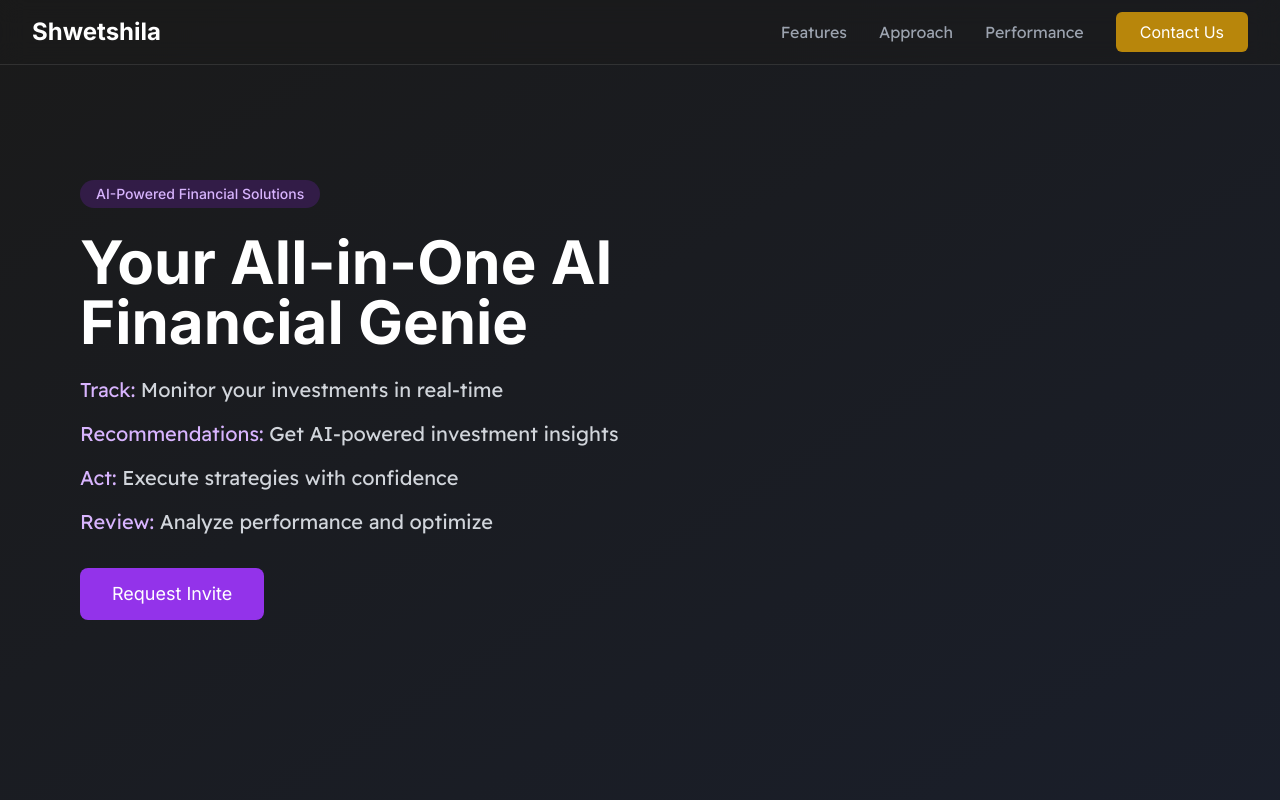
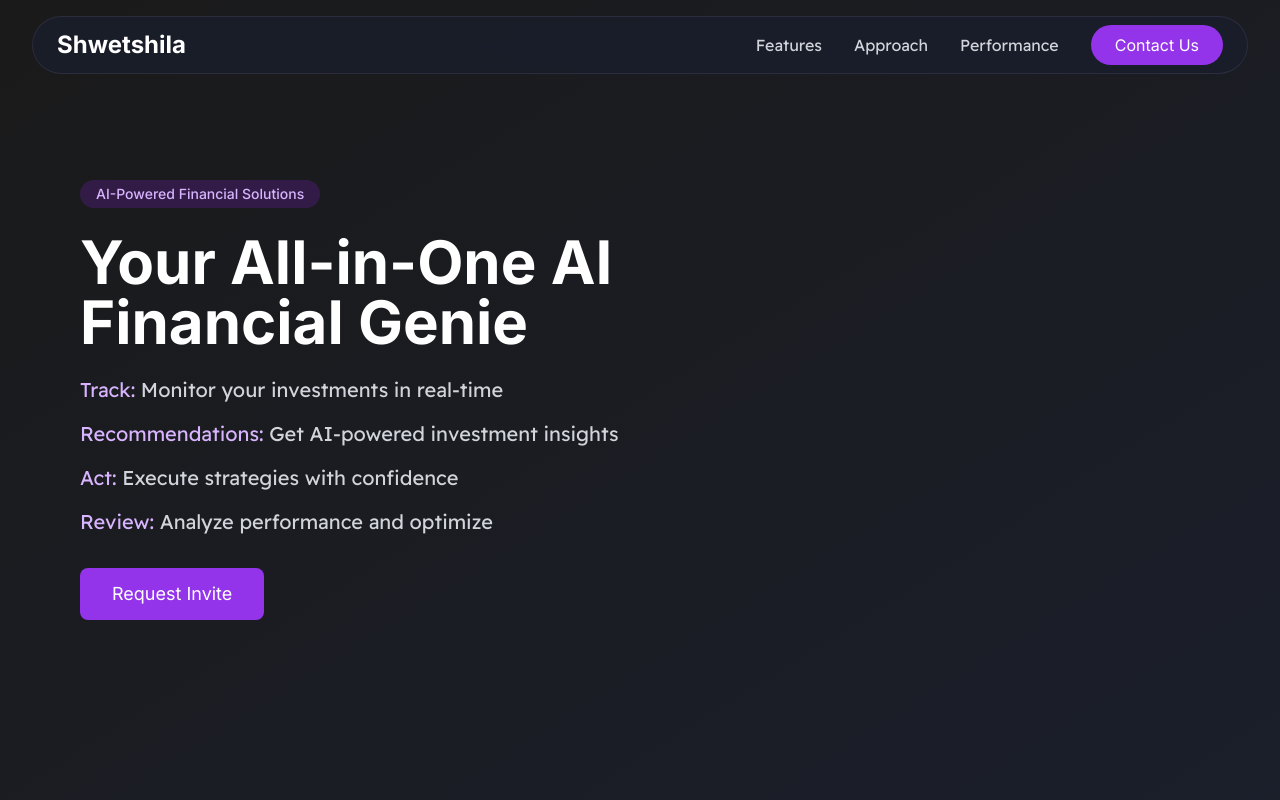
Before and after one commit to akds2311/wealth-solutions-hub, a React (Vite) app: page / in a window 1280 px wide. Shown: the top 800 px of the page. Built offline with nearby package versions, Linux system fonts and the light colour scheme.

Commit message:
Add floating navbar
Added a floating navigation bar to the application.  The navbar will have rounded corners.

```diff
--- a/src/components/Navbar.tsx
+++ b/src/components/Navbar.tsx
@@ -3,17 +3,17 @@ import React from 'react';
 
 const Navbar = () => {
   return (
-    <nav className="fixed w-full z-50 bg-richBlack/50 backdrop-blur-md border-b border-white/10">
-      <div className="max-w-7xl mx-auto px-4 sm:px-6 lg:px-8">
-        <div className="flex justify-between h-16 items-center">
+    <nav className="fixed w-[95%] left-1/2 -translate-x-1/2 top-4 z-50 bg-[#1A1F2C]/80 backdrop-blur-md border border-purple-300/10 rounded-full">
+      <div className="max-w-7xl mx-auto px-6">
+        <div className="flex justify-between h-14 items-center">
           <div className="flex-shrink-0">
             <span className="text-2xl font-bold font-inter text-white">Shwetshila</span>
           </div>
           <div className="hidden md:flex items-center space-x-8">
-            <a href="#features" className="text-gray-400 hover:text-white transition-colors duration-200 font-readex">Features</a>
-            <a href="#approach" className="text-gray-400 hover:text-white transition-colors duration-200 font-readex">Approach</a>
-            <a href="#performance" className="text-gray-400 hover:text-white transition-colors duration-200 font-readex">Performance</a>
-            <button className="px-6 py-2 bg-gold text-white rounded-md hover:bg-gold/90 transition-all duration-200 font-inter">
+            <a href="#features" className="text-gray-300 hover:text-white transition-colors duration-200 font-readex">Features</a>
+            <a href="#approach" className="text-gray-300 hover:text-white transition-colors duration-200 font-readex">Approach</a>
+            <a href="#performance" className="text-gray-300 hover:text-white transition-colors duration-200 font-readex">Performance</a>
+            <button className="px-6 py-2 bg-purple-600 text-white rounded-full hover:bg-purple-700 transition-all duration-200 font-inter">
               Contact Us
             </button>
           </div>
```
